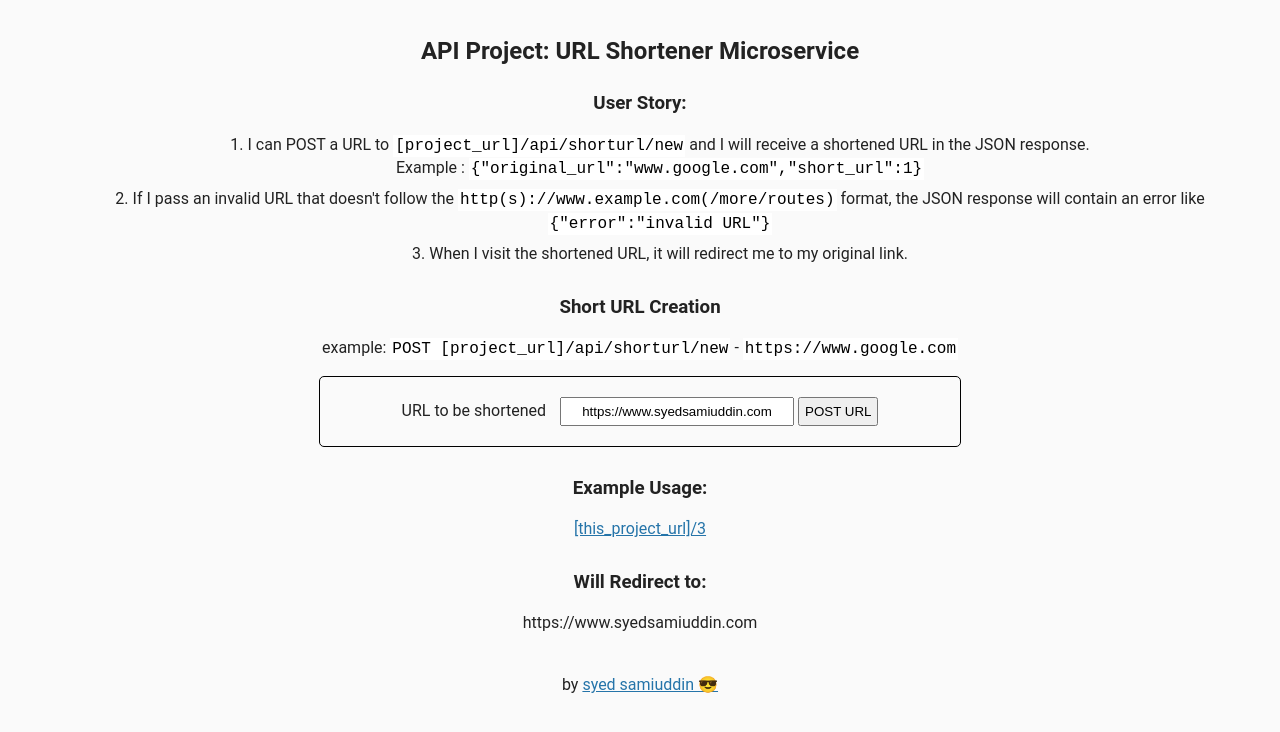
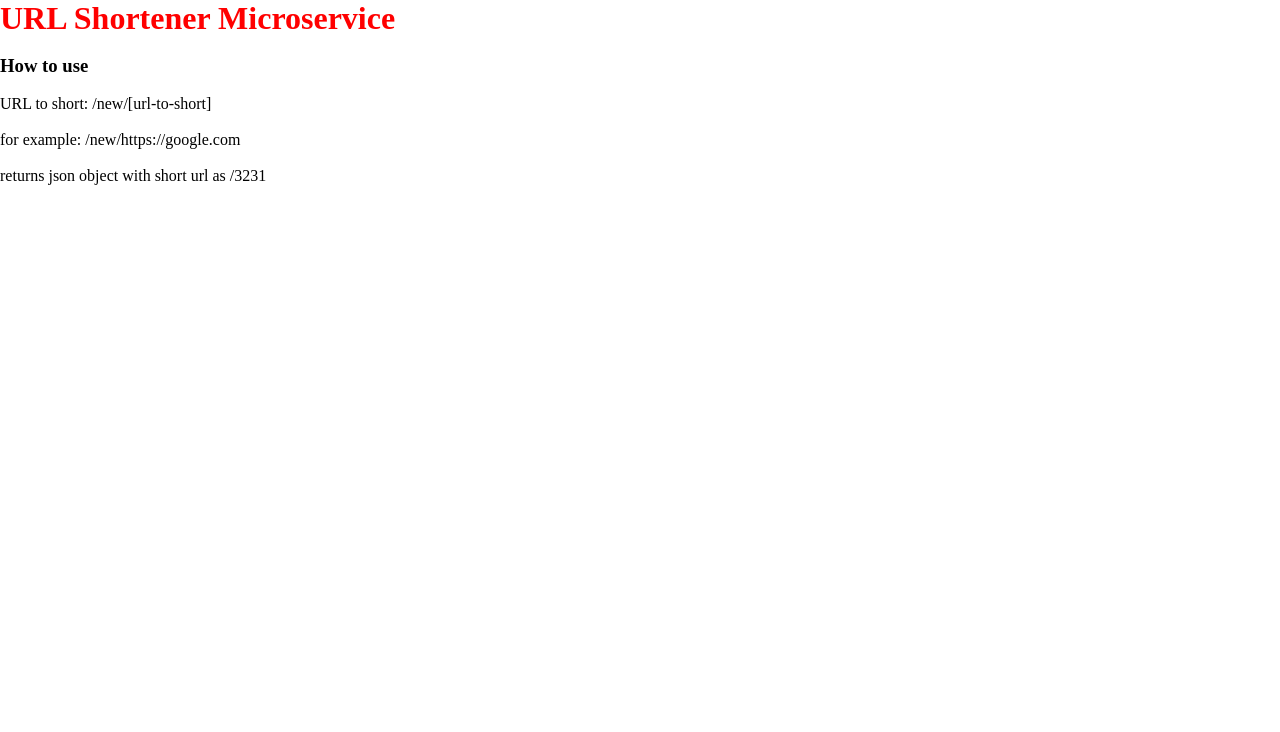
Before and after one commit to SuperSaiyanSami/FCC-URL-Shortener, a website: page View/index.html in a window 1280 px wide. Drawn offline with Linux system fonts and the light colour scheme.

Commit message:
back to time

```diff
--- a/View/Styles/style.css
+++ b/View/Styles/style.css
@@ -1,74 +1,9 @@
-/****** Main Styling ******/
-
-body {
-	font-family: 'Roboto', sans-serif;
-	font-size: 16px;
-	color: #222;
-	background-color: #FaFaFa;
-	text-align: center;
-	line-height: 1.4em;
+*{
+    margin: 0;
+    padding: 0;
+    box-sizing: border-box;
 }
 
-.container {
-	padding: 0;
-	margin-top: 40px;
+h1{
+    color: red;
 }
-
-h3 {
-  margin-top: 30px;
-}
-
-.footer {
-	margin-top: 40px;
-}
-
-.user-stories {
-  position: relative;
-  text-align: justify;
-  max-width: 700px;
-  margin: 15px auto;
-}
-code {
-  font-family: monospace;
-  padding: 2px;
-  color: black;
-  background-color: #fff;
-}
-ol {
-	list-style-position: inside;
-}
-ul {
-	list-style-type: none;
-}
-
-li {
-  margin-bottom: 0.5em;
-}
-.user-stories li {
-  margin-bottom: 1em;
-}
-
-a {
-	color: #2574A9;
-}
-
-form {
-  border: solid 1px black;
-  border-radius: 5px;
-  margin: 10px auto;
-  padding: 20px;
-  max-width: 600px;
-}
-
-label {
-  margin-right: 10px;
-}
-
-input {
-  padding: 5px;
-}
-
-input[type=text] {
-  width: 220px;
-  text-align: center;
-}
--- a/View/index.html
+++ b/View/index.html
@@ -6,36 +6,15 @@
     <title>URL Shortener Microservice</title>
   </head>
   <body>
-    <div class="container">
-      <h2>API Project: URL Shortener Microservice</h2>
-      <h3>User Story: </h3>
-      <ol>
-        <li>I can POST a URL to <code>[project_url]/api/shorturl/new</code> and I will receive a shortened URL in the JSON response.<br>Example : <code>{"original_url":"www.google.com","short_url":1}</code></li>
-        <li>If I pass an invalid URL that doesn't follow the <code>http(s)://www.example.com(/more/routes)</code> format, the JSON response will contain an error like <code>{"error":"invalid URL"}</code><br>
-        <li>When I visit the shortened URL, it will redirect me to my original link.</li>
-      </ol>
-
-      <h3>Short URL Creation </h3>
-      <p>
-        example: <code>POST [project_url]/api/shorturl/new</code> - <code>https://www.google.com</code>
-      </p>
-      <form action="/api/shorturl/new" method="POST">
-        <label for="url_input">URL to be shortened</label>
-        <input id="url_input" type="text" name="url" value="https://www.syedsamiuddin.com">
-        <input type="submit" value="POST URL">
-      </form>
-      <h3>Example Usage:</h3>
-      <a href="https://urlshortenersyed.herokuapp.com/3247">
-        [this_project_url]/3
-      </a>
-
-      <h3>Will Redirect to:</h3>
-      <p>https://www.syedsamiuddin.com</p>
-    </div>
-    <div class="footer">
-      <p>
-        by <a href="https://www.syedsamiuddin.com">syed samiuddin 😎</a>
-      </p>
-    </div>
- </body>
+    <h1>URL Shortener Microservice</h1>
+    <br />
+    <h3>How to use</h3>
+    <br />
+    <p>URL to short: /new/[url-to-short]</p>
+    <br />
+    <p>
+      for example: /new/https://google.com <br /><br />
+      returns json object with short url as /3231
+    </p>
+  </body>
 </html>
```
Also changed, not shown: index.js (+13 -16 lines), 1 other file.
